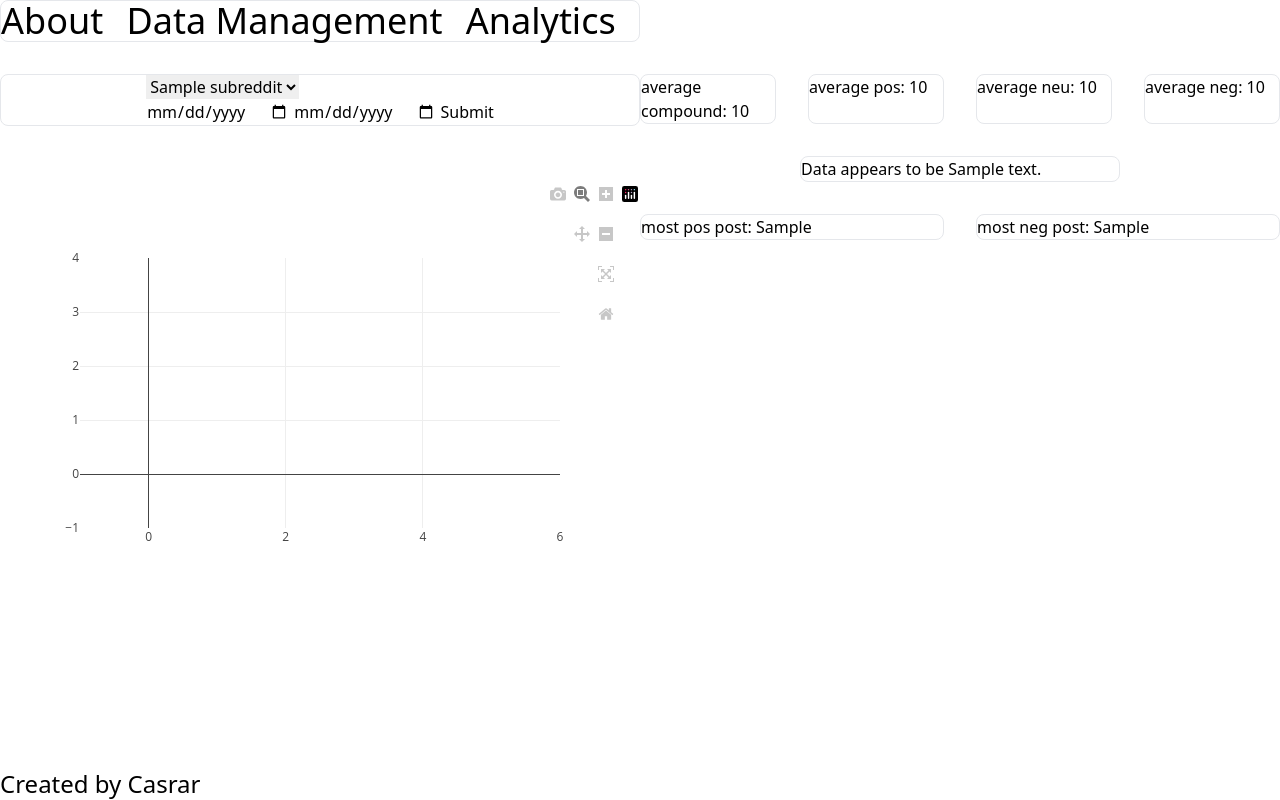
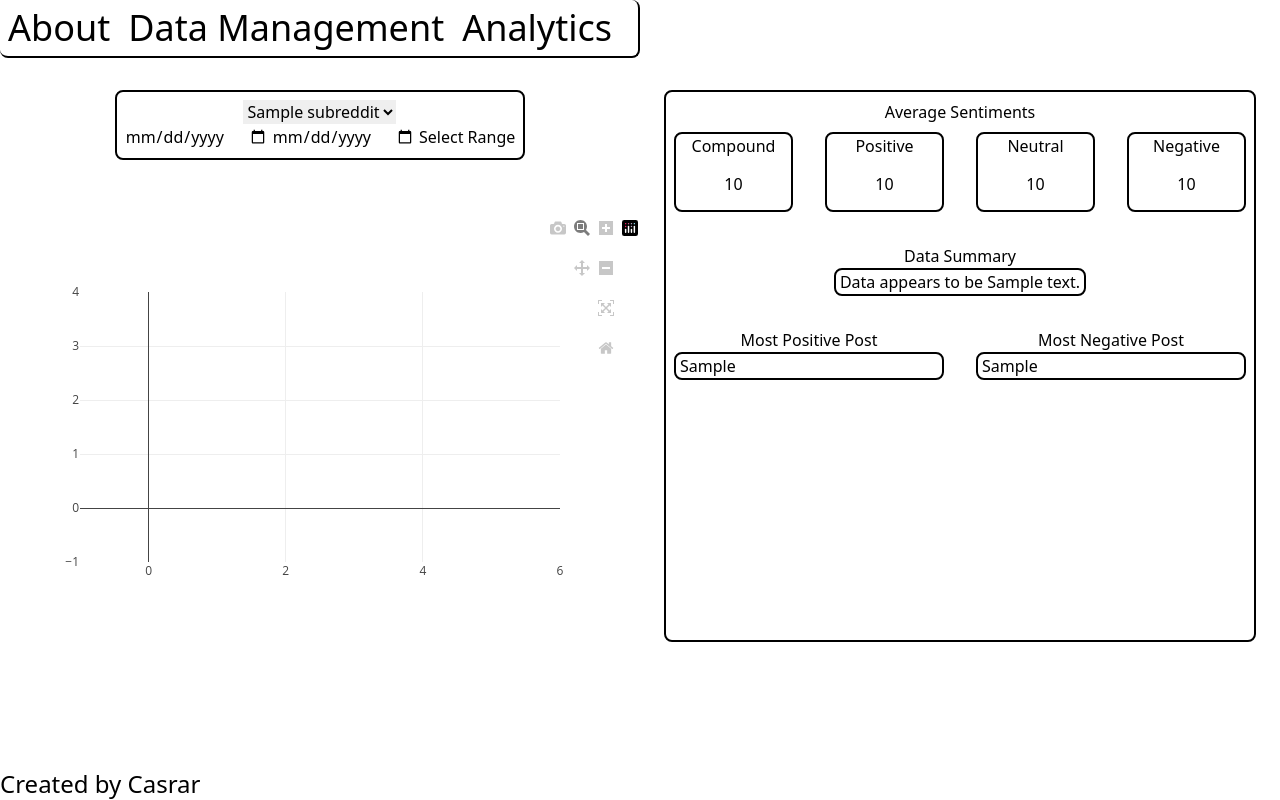
Before and after one commit to casrar/Sentireddit, a Flask app: template src/templates/analytics.html in a window 1280 px wide. Run offline with Flask 3, Linux system fonts and the light colour scheme; the template is opened without the code that fills it: most values are stand-ins (such as "Sample title", 1, 10 or a date in 2020); parts of the project's set-up code (start-up, migrations or seed data) failed here and were passed over; some libraries are stand-ins or nearby versions.

Commit message:
Fine tuning borders, spacing on analytics and base

```diff
--- a/src/static/styles.css
+++ b/src/static/styles.css
@@ -576,6 +576,16 @@
   bottom: 0px;
 }
 
+.mx-2 {
+  margin-left: 0.5rem;
+  margin-right: 0.5rem;
+}
+
+.mx-6 {
+  margin-left: 1.5rem;
+  margin-right: 1.5rem;
+}
+
 .my-20 {
   margin-top: 5rem;
   margin-bottom: 5rem;
@@ -583,6 +593,15 @@
 
 .my-8 {
   margin-top: 2rem;
+  margin-bottom: 2rem;
+}
+
+.my-2 {
+  margin-top: 0.5rem;
+  margin-bottom: 0.5rem;
+}
+
+.mb-8 {
   margin-bottom: 2rem;
 }
 
@@ -606,8 +625,12 @@
   margin-top: auto;
 }
 
-.mb-8 {
-  margin-bottom: 2rem;
+.mb-2 {
+  margin-bottom: 0.5rem;
+}
+
+.mb-20 {
+  margin-bottom: 5rem;
 }
 
 .block {
@@ -626,6 +649,10 @@
   display: none;
 }
 
+.h-20 {
+  height: 5rem;
+}
+
 .h-44 {
   height: 11rem;
 }
@@ -634,17 +661,33 @@
   height: 24rem;
 }
 
+.h-full {
+  height: 100%;
+}
+
+.max-h-40 {
+  max-height: 10rem;
+}
+
+.max-h-60 {
+  max-height: 15rem;
+}
+
+.max-h-72 {
+  max-height: 18rem;
+}
+
 .w-1\/2 {
   width: 50%;
-}
-
-.w-full {
-  width: 100%;
 }
 
 .w-fit {
   width: -moz-fit-content;
   width: fit-content;
+}
+
+.w-full {
+  width: 100%;
 }
 
 .flex-auto {
@@ -675,14 +718,6 @@
   justify-content: center;
 }
 
-.gap-2 {
-  gap: 0.5rem;
-}
-
-.gap-4 {
-  gap: 1rem;
-}
-
 .gap-8 {
   gap: 2rem;
 }
@@ -709,8 +744,67 @@
   border-width: 1px;
 }
 
+.border-2 {
+  border-width: 2px;
+}
+
+.border-b {
+  border-bottom-width: 1px;
+}
+
+.border-l {
+  border-left-width: 1px;
+}
+
+.border-r {
+  border-right-width: 1px;
+}
+
+.border-b-2 {
+  border-bottom-width: 2px;
+}
+
+.border-l-2 {
+  border-left-width: 2px;
+}
+
+.border-r-2 {
+  border-right-width: 2px;
+}
+
 .border-solid {
   border-style: solid;
+}
+
+.border-black {
+  --tw-border-opacity: 1;
+  border-color: rgb(0 0 0 / var(--tw-border-opacity));
+}
+
+.p-2 {
+  padding: 0.5rem;
+}
+
+.px-1 {
+  padding-left: 0.25rem;
+  padding-right: 0.25rem;
+}
+
+.px-8 {
+  padding-left: 2rem;
+  padding-right: 2rem;
+}
+
+.pl-2 {
+  padding-left: 0.5rem;
+}
+
+.pr-2 {
+  padding-right: 0.5rem;
+}
+
+.pb-2 {
+  padding-bottom: 0.5rem;
 }
 
 .text-2xl {
--- a/src/templates/analytics.html
+++ b/src/templates/analytics.html
@@ -10,8 +10,9 @@
 <div class="grid grid-cols-2 my-8">
     <div class="flex flex-col space-y-8">
         <!-- check if no data sources, if none tell user -->
-        <div class="border border-solid rounded-lg flex flex-col items-center">
+        <div class="w-fit border border-solid border-black border-2 rounded-lg flex flex-col self-center items-center p-2">
             <form action="/analytics" method="POST">
+                <div class="flex flex-col items-center">
                     <input type="hidden" name="form-id" value="select-data-source">
                     <select name="data-source-selection" id="data-source-selection">
                         {% for item in context['data_sources'] %}
@@ -24,26 +25,60 @@
                         <input type="hidden" name="form-id" value="select-date">
                         <input type="date" name="first-date" required/>
                         <input type="date" name="second-date" required/>
-                    <input type="submit" value="Submit">
+                        <input type="submit" value="Select Range">
+                    </div>
                 </div>
             </form>
         </div>
-        <!-- get the size of the chart and set the dimensions -->
         <div id="plotly-chart"></div>
     </div>
-    <div class="flex flex-col space-y-8">
+    <div class="flex flex-col space-y-8 border border-solid border-2 border-black rounded-lg mx-6">
+        <div class="flex flex-col items-center mx-2">
+            <h2 class="my-2">
+            Average Sentiments
+            </h2>
             <div class="grid grid-cols-4 gap-8">
-            <div class="border border-solid rounded-lg">average compound: {{ context['avg_compound'] }}</div>
-            <div class="border border-solid rounded-lg">average pos: {{ context['avg_pos'] }}</div>
-            <div class="border border-solid rounded-lg">average neu: {{ context['avg_neu'] }}</div>
-            <div class="border border-solid rounded-lg">average neg: {{ context['avg_neg'] }}</div>
+                <div class="border border-solid border-black border-2 rounded-lg flex flex-col items-center px-8 h-20">
+                    <h3>Compound</h3>
+                    <div class="h-full flex flex-col justify-center">
+                        <p>{{ context['avg_compound'] }}</p>
                     </div>
-        <div class="w-1/2 border border-solid rounded-lg self-center">
-            Data appears to be {{ context['summary'] }}
                 </div>
-        <div class="grid grid-cols-2 gap-8">
-            <div class="border border-solid rounded-lg">most pos post: {{ context['most_positive_post'] }}</div>
-            <div class="border border-solid rounded-lg">most neg post: {{ context['most_negative_post'] }}</div>
+                <div class="border border-solid border-black border-2 rounded-lg flex flex-col items-center">
+                    <h3>Positive</h3>
+                    <div class="h-full flex flex-col justify-center">
+                        <p>{{ context['avg_pos'] }}</p>
+                    </div>
+                </div>
+                <div class="border border-solid border-black border-2 rounded-lg flex flex-col items-center">
+                    <h3>Neutral</h3>
+                    <div class="h-full flex flex-col justify-center">
+                        <p>{{ context['avg_neu'] }}</p>
+                    </div>
+                </div>
+                <div class="border border-solid border-black border-2 rounded-lg flex flex-col items-center">
+                    <h3>Negative</h3>
+                    <div class="h-full flex flex-col justify-center">
+                        <p>{{ context['avg_neg'] }}</p>
+                    </div>
+                </div>
+            </div>
+        </div>
+        <div class="flex flex-col items-center w-fit self-center">
+            <h2 class="">Data Summary</h2>
+            <div class="border border-solid border-black border-2 rounded-lg ">
+                <p class="px-1">Data appears to be {{ context['summary'] }}</p>
+            </div>
+        </div>
+        <div class="grid grid-cols-2 gap-8 pl-2 pr-2 pb-2">
+            <div class="flex flex-col">
+                <h2 class="self-center">Most Positive Post</h2>
+                <div class="max-h-72 border border-solid border-black border-2 rounded-lg px-1 overflow-y-auto">{{ context['most_positive_post'] }}</div>
+            </div>
+            <div class="flex flex-col">
+                <h2 class="self-center">Most Negative Post</h2>
+                <div class="max-h-72 border border-solid border-black border-2 rounded-lg px-1 overflow-y-auto">{{ context['most_negative_post'] }}</div>
+            </div>
         </div>
     </div>
 </div>
--- a/src/templates/base.html
+++ b/src/templates/base.html
@@ -6,7 +6,7 @@
     {% endblock %}
 </head>
 <body>
-    <div id="navigation" class="w-1/2 flex border rounded-lg">
+    <div id="navigation" class="w-1/2 flex border-b-2 border-r-2 border-black rounded-lg p-2">
         {% block navigation %}
         <a href="/about" class="flex-auto text-4xl">About</a>
         <a href="/data_management" class="flex-auto text-4xl">Data Management</a>
```
Lines whose indentation alone changed are shown as unchanged.
